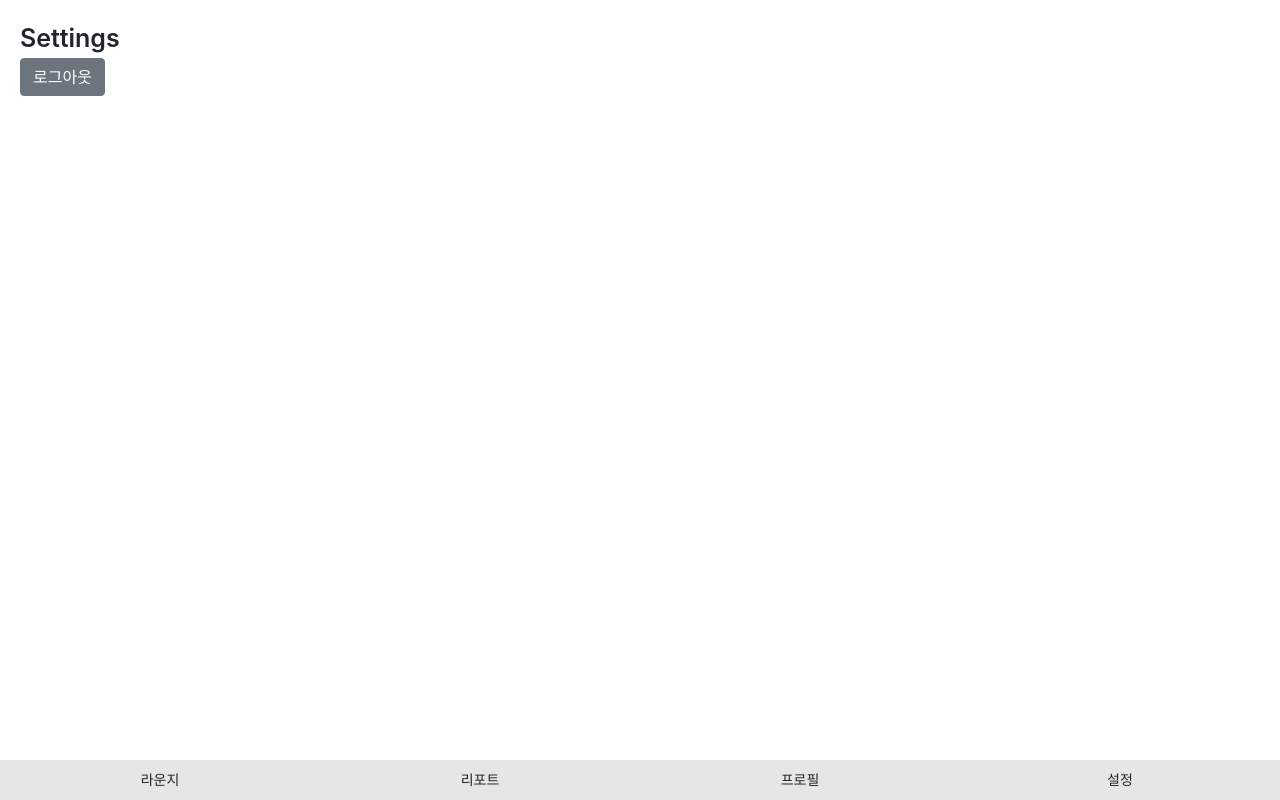
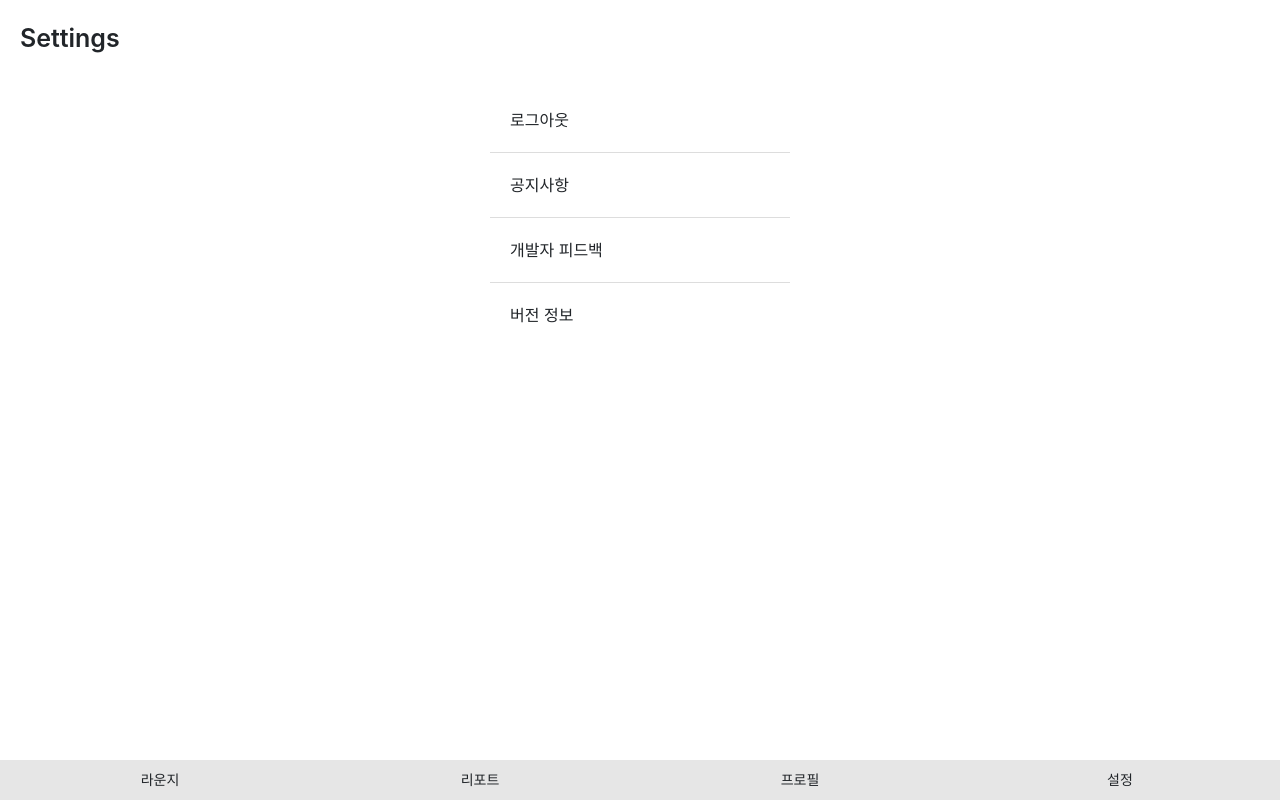
Before and after one commit to local-kim/MOIM, a React (Create React App) app in the folder src/main/reactjs/: page /settings in a window 1280 px wide. Built offline with nearby package versions, Linux system fonts and the light colour scheme; sample sign-in values are in the browser's storage.

Commit message:
설정 페이지 디자인 수정

```diff
--- a/src/main/reactjs/src/pages/settings/Settings.js
+++ b/src/main/reactjs/src/pages/settings/Settings.js
@@ -12,10 +12,19 @@ const Settings = () => {
       { user &&
         <div className={styles.wrap}>
           <div className={styles.title}>Settings</div>
-          <button type='button' className={`btn btn-secondary`} onClick={() => {
-            localStorage.removeItem("user");
-            setUser(null);
-          }}>로그아웃</button>
+
+          <div className={styles.btn_wrap}>
+            <div className={styles.btn_item} onClick={() => {
+              localStorage.removeItem("user");
+              setUser(null);
+            }}>로그아웃</div>
+
+            <div className={styles.btn_item} onClick={() => {}}>공지사항</div>
+
+            <div className={styles.btn_item} onClick={() => {}}>개발자 피드백</div>
+
+            <div className={styles.btn_item} onClick={() => {}}>버전 정보</div>
+          </div>
         </div>
       }
     </div>
--- a/src/main/reactjs/src/pages/settings/Settings.module.css
+++ b/src/main/reactjs/src/pages/settings/Settings.module.css
@@ -6,3 +6,20 @@
   font-size: 25px;
   font-weight: 600;
 }
+
+.btn_wrap{
+  display: flex;
+  flex-direction: column;
+  align-items: center;
+  margin-top: 30px;
+}
+
+.btn_item{
+  width: 300px;
+  padding: 20px;
+  cursor: pointer;
+}
+
+.btn_item:not(:last-child){
+  border-bottom: 1px solid #ddd;
+}
```
